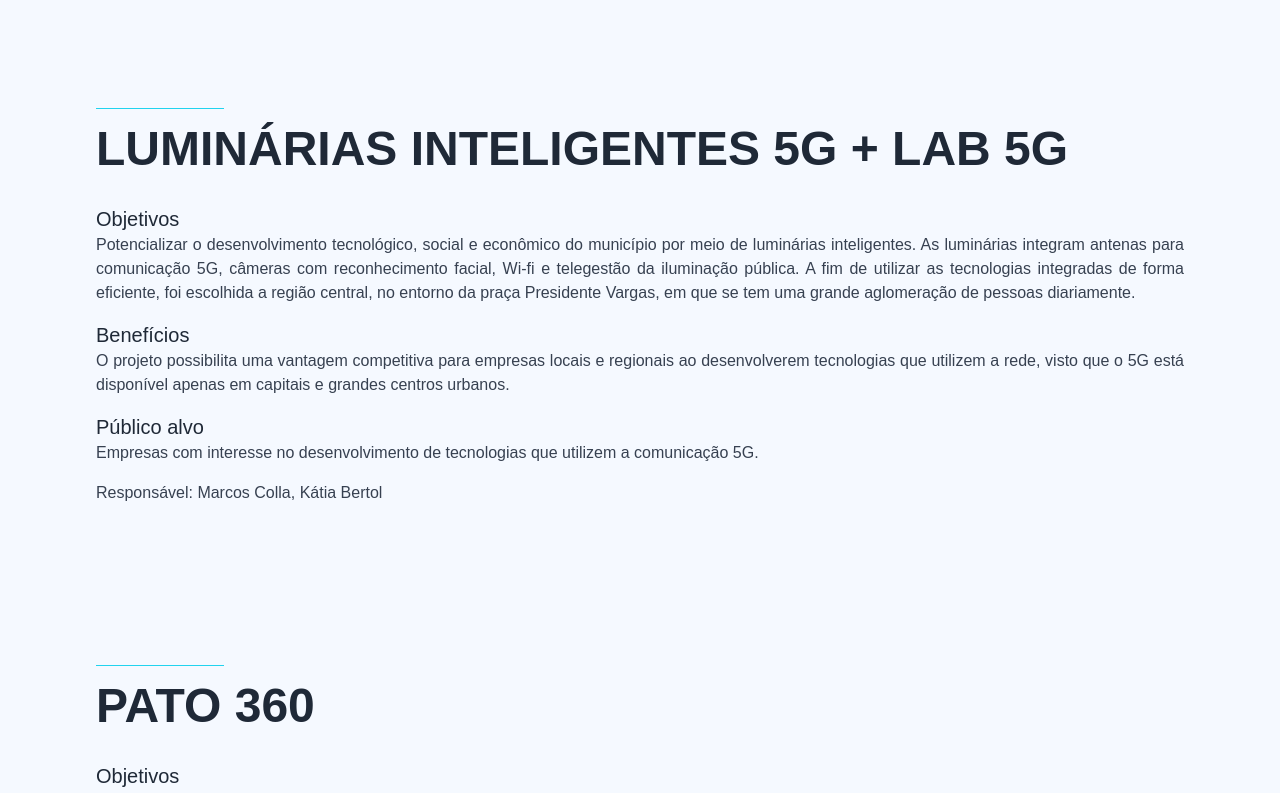
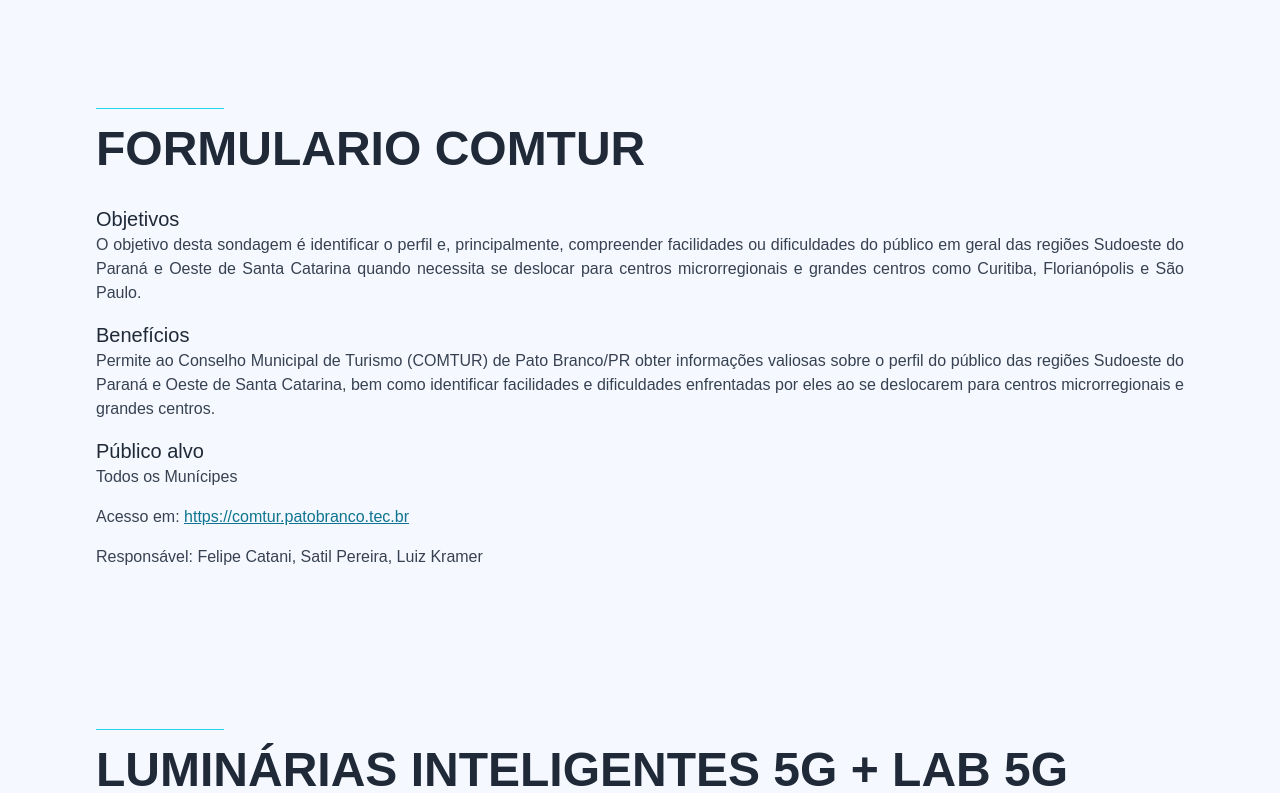
Before and after one commit to smcti/smcti-website, a Next.js app: page /projetos in a window 1280 px wide. Shown: the part 2280-3073 px from the top of the page. Built offline with nearby package versions, Linux system fonts and the light colour scheme.

Commit message:
add more projects

```diff
--- a/app/projetos/page.tsx
+++ b/app/projetos/page.tsx
@@ -12,7 +12,7 @@
         <div className="section-default">
             {Object.values(projects).map((item, index) => (
                 <div key={index} className='text-justify flex text-gray-700 flex-col my-32 gap-8'>
-                    <HeadingText title={item.title}/>
+                    <HeadingText title={item.title} />
                     <div className='flex flex-col gap-4 mb-8'>
                         <div>
                             <h2 className='text-xl text-gray-800'>Objetivos</h2>
@@ -26,6 +26,14 @@
                             <h2 className='text-xl text-gray-800'>Público alvo</h2>
                             <p>{item.publico}</p>
                         </div>
+
+                        {item.link ?
+                        <p>
+                           Acesso em: <a href={item.link} target='_blank' className='text-cyan-700 underline'>{item.link}</a>
+                        </p>
+                        :""}
+
+
                         <p>Responsável: {item.responsavel}</p>
                     </div>
                 </div>
--- a/public/data/projects.json
+++ b/public/data/projects.json
@@ -29,6 +29,14 @@
         "responsavel": "Kátia Bertol e Pedro Bortot"
     },
     {
+        "title": "FORMULARIO COMTUR",
+        "objetivos": "O objetivo desta sondagem é identificar o perfil e, principalmente, compreender facilidades ou dificuldades do público em geral das regiões Sudoeste do Paraná e Oeste de Santa Catarina quando necessita se deslocar para centros microrregionais e grandes centros como Curitiba, Florianópolis e São Paulo.",
+        "beneficios": "Permite ao Conselho Municipal de Turismo (COMTUR) de Pato Branco/PR obter informações valiosas sobre o perfil do público das regiões Sudoeste do Paraná e Oeste de Santa Catarina, bem como identificar facilidades e dificuldades enfrentadas por eles ao se deslocarem para centros microrregionais e grandes centros.",
+        "publico": "Todos os Munícipes",
+        "link":"https://comtur.patobranco.tec.br",
+        "responsavel": "Felipe Catani, Satil Pereira, Luiz Kramer"
+    },
+    {
         "title": "LUMINÁRIAS INTELIGENTES 5G + LAB 5G",
         "objetivos": "Potencializar o desenvolvimento tecnológico, social e econômico do município por meio de luminárias inteligentes. As luminárias integram antenas para comunicação 5G, câmeras com reconhecimento facial, Wi-fi e telegestão da iluminação pública. A fim de utilizar as tecnologias integradas de forma eficiente, foi escolhida a região central, no entorno da praça Presidente Vargas, em que se tem uma grande aglomeração de pessoas diariamente.",
         "beneficios": "O projeto possibilita uma vantagem competitiva para empresas locais e regionais ao desenvolverem tecnologias que utilizem a rede, visto que o 5G está disponível apenas em capitais e grandes centros urbanos.",
@@ -41,6 +49,13 @@
         "beneficios": "O trabalho conjunto entre a Prefeitura e os órgãos de segurança possibilita o mapeamento de todo o município a fim de monitorar locais estratégicos de segurança, garantindo o controle remoto, pelo 3º Batalhão de Polícia Militar, nas entradas/saídas do município e em locais de grande aglomeração de pessoas.",
         "publico": "Todos os cidadãos.",
         "responsavel": "Marcos Colla, Pedro Bortot"
+    },
+    {
+        "title": "PLATAFORMA FESTIVAL GASTRONÔMICO",
+        "objetivos": "Fornecer informações abrangentes sobre o Festival Gastronômico de Pato Branco, apresentando datas, horários, localização e atrações, assim como destacar os restaurantes participantes do evento. O site será uma fonte centralizada de informações para os visitantes, permitindo que planejem sua participação de maneira eficiente e conheçam as especialidades culinárias oferecidas pelos estabelecimentos locais.",
+        "beneficios": "Promover a cultura e a culinária local, destacando ingredientes regionais, pratos típicos e a tradição gastronômica de Pato Branco, a fim de valorizar a identidade local e proporcionar uma experiência autêntica aos participantes do festival.",
+        "publico": "Todos os Munícipes",
+        "responsavel": "Felipe Catani, Satil Pereira, Luiz Kramer"
     },
     {
         "title": "PROGRAMA CIDADE INTELIGENTE",
@@ -62,6 +77,7 @@
         "objetivos": "Fornecer aos munícipes uma plataforma de cursos gratuitos, fomentando a capacitação de mão de obra qualificada para o município. Em parceria com entidades como SEBRAE, SENAC, Agência do Trabalho e a Secretaria de Desenvolvimento Econômico.",
         "beneficios": "Gerar mão de obra qualificada para fomentar a economia do município.",
         "publico": "Todos os Munícipes",
+        "link": "https://qualificapb.com.br",
         "responsavel": "Felipe Cattani, Luiz Kramer, Satil Pereira"
     },
     {
@@ -70,5 +86,12 @@
         "beneficios": "Qualificação dos educadores, a inclusão digital, o estímulo à curiosidade e criatividade, fortalecimento da relação entre a educação e o setor produtivo, e o desenvolvimento de habilidades interpessoais e comportamentais melhorando a qualidade do ensino público.",
         "publico": "Professores e profissionais da educação que atuam na rede pública municipal dos 15 municípios do Núcleo Regional de Educação de Pato Branco.",
         "responsavel": "Felipe Cattani, Rovani Krindges"
+    },
+    {
+        "title": "SITE SMCTI",
+        "objetivos": "Divulgação de programas e projetos, promoção do ecossistema de inovação, estímulo à formação científica e tecnológica, acesso à informação.",
+        "beneficios": "O site oficial de uma Secretaria de Ciência, Tecnologia e Inovação oferece uma série de benefícios, incluindo a democratização do acesso à informação, a promoção da cultura científica e tecnológica, o fortalecimento do ecossistema de inovação, a facilitação da interação entre os atores do setor, o estímulo ao empreendedorismo e à geração de conhecimento, além do aumento da transparência e da participação da sociedade nas políticas públicas relacionadas à ciência, tecnologia e inovação.",
+        "publico": "Todos os Munícipes",
+        "responsavel": "Felipe Catani, Satil Pereira, Luiz Kramer"
     }
 ]
```
